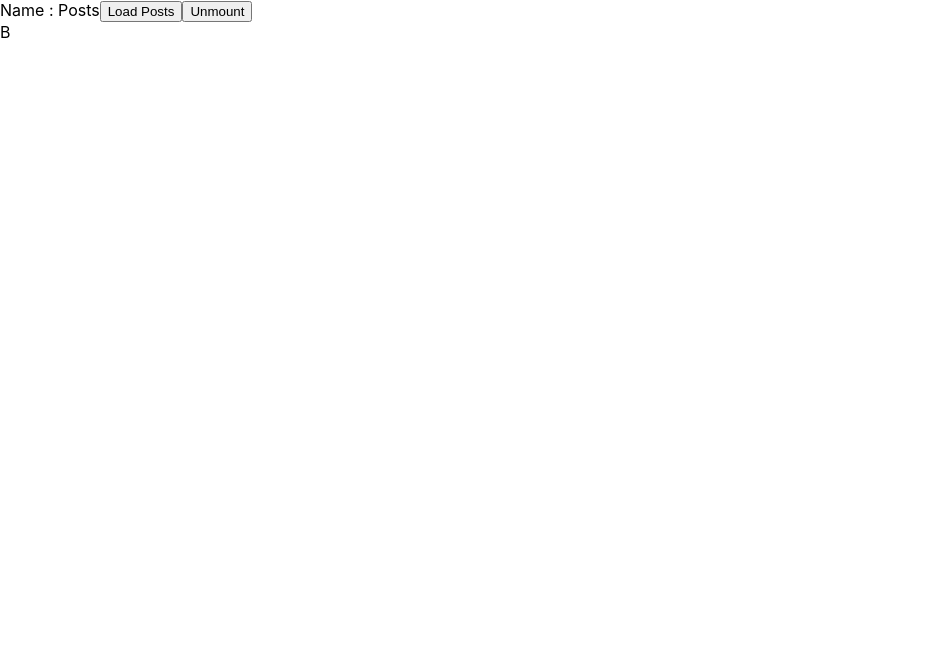
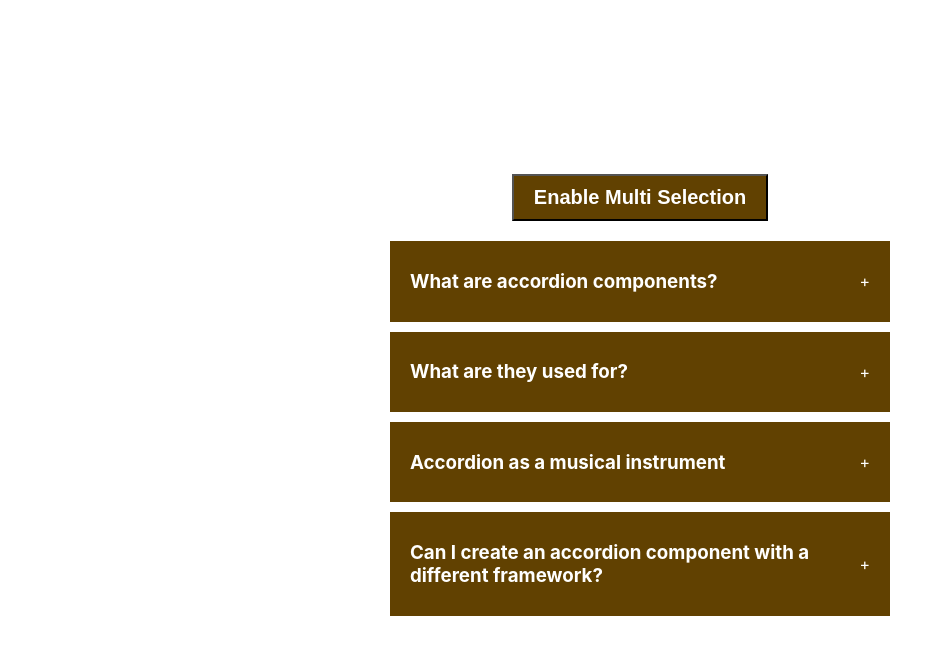
Before and after one commit to khaja78630/React, a React app: page / in a window 1280 px wide. Shown: the top 654 px of the page, without its empty margins (0-952 px from the left). Built offline with nearby package versions, Linux system fonts and the light colour scheme.

Commit message:
update phase life cycle methods

```diff
--- a/src/App.js
+++ b/src/App.js
@@ -12,12 +12,15 @@
 
 //
 
+import Accordian from "./Components/accordian/Accordian";
+
+
 function App() {
   // return <Stylesheet />
   // return <InlineStyleSheet />
 
   // return <CSSModule />
-  return <Parent />
+  return <Accordian />
 
 
 
--- /dev/null
+++ b/src/Components/accordian/Accordian.jsx
@@ -0,0 +1,68 @@
+//single selection
+//multiple selection
+
+import { useState } from "react";
+import data from "./data";
+import "./styles.css";
+
+export default function Accordian() {
+  const [selected, setSelected] = useState(null);
+  const [enableMultiSelection, setEnableMultiSelection] = useState(false);
+  const [multiple, setMultiple] = useState([]);
+
+  function handleSingleSelection(getCurrentId) {
+    setSelected(getCurrentId === selected ? null : getCurrentId);
+  }
+
+  function handleMultiSelection(getCurrentId) {
+    let cpyMutiple = [...multiple];
+    const findIndexOfCurrentId = cpyMutiple.indexOf(getCurrentId);
+
+    console.log(findIndexOfCurrentId);
+    if (findIndexOfCurrentId === -1) cpyMutiple.push(getCurrentId);
+    else cpyMutiple.splice(findIndexOfCurrentId, 1);
+
+    setMultiple(cpyMutiple);
+  }
+
+  console.log(selected, multiple);
+  return (
+    <div className="acc-wrapper">
+      <button onClick={() => setEnableMultiSelection(!enableMultiSelection)}>
+        Enable Multi Selection
+      </button>
+      <div className="accordian">
+        {data && data.length > 0 ? (
+          data.map((dataItem) => (
+            <div className="item">
+              <div
+                onClick={
+                  enableMultiSelection
+                    ? () => handleMultiSelection(dataItem.id)
+                    : () => handleSingleSelection(dataItem.id)
+                }
+                className="title"
+              >
+                <h3>{dataItem.question}</h3>
+                <span>+</span>
+              </div>
+              {enableMultiSelection
+                ? multiple.indexOf(dataItem.id) !== -1 && (
+                    <div className="acc-content ">{dataItem.answer}</div>
+                  )
+                : selected === dataItem.id && (
+                    <div className="acc-content ">{dataItem.answer}</div>
+                  )}
+              {/* {selected === dataItem.id ||
+              multiple.indexOf(dataItem.id) !== -1 ? (
+                <div className="content">{dataItem.answer}</div>
+              ) : null} */}
+            </div>
+          ))
+        ) : (
+          <div>No data found !</div>
+        )}
+      </div>
+    </div>
+  );
+}
--- /dev/null
+++ b/src/Components/accordian/data.js
@@ -0,0 +1,28 @@
+const data = [
+    {
+      id  : '1',
+      question: "What are accordion components?",
+      answer:
+        "Accordion components are user interface elements used for organizing and presenting content in a collapsible manner. They typically consist of a header, content, and an expand/collapse action.",
+    },
+    {
+      id  : '2',
+      question: "What are they used for?",
+      answer:
+        "They are commonly employed in various contexts, including FAQs, product descriptions, navigation menus, settings panels, and data tables, to save screen space and provide a structured and user-friendly interface for presenting information or options.",
+    },
+    {
+      id  : '3',
+      question: "Accordion as a musical instrument",
+      answer:
+        "The accordion is a musical instrument with a keyboard and bellows. It produces sound by air passing over reeds when the player expands or compresses the bellows, used in various music genres.",
+    },
+    {
+      id  : '4',
+      question: "Can I create an accordion component with a different framework?",
+      answer:
+        "Yes of course, it is very possible to create an accordion component with another framework.",
+    },
+  ];
+
+  export default data;
--- /dev/null
+++ b/src/Components/accordian/styles.css
@@ -0,0 +1,41 @@
+.acc-wrapper {
+  display: flex;
+  height: 100vh;
+  width: 100vw;
+  justify-content: center;
+  align-items: center;
+  flex-direction: column;
+  gap: 20px;
+}
+
+.acc-wrapper button {
+    padding: 10px 20px;
+    background: #614101;
+    color: #fff;
+    font-weight: bold;
+    font-size: 20px;
+    cursor: pointer;
+}
+
+.accordian {
+  width: 500px;
+}
+
+.item {
+  background: #614101;
+  margin-bottom: 10px;
+  padding: 10px 20px;
+}
+
+.title {
+  color: #ffffff;
+  display: flex;
+  justify-content: space-between;
+  align-items: center;
+  cursor: pointer;
+}
+
+.acc-content {
+  color: #ffffff;
+  height: auto;
+}
--- a/src/Lifecycle/A.jsx
+++ b/src/Lifecycle/A.jsx
@@ -1,4 +1,4 @@
-import React, { Component } from 'react'
+import React, { Component , PureComponent} from 'react'
 import axios from 'axios';
 import B from './B';
 
@@ -10,7 +10,10 @@
             name: 'Vinay',
             data: [],
             unmount : false,
-            interval : null
+            interval : null,
+            test : {
+                name : 'test'
+            }
         }
         console.log('From Construtor');
     }
@@ -78,8 +81,24 @@
         //     clearInterval(this.state.interval);
         // }
     }
+
+    // updaing phase
+
+    shouldComponentUpdate(nextprops, nextstate){
+        console.log('From render A shouldComponentUpdate');
+        if(this.props.name !== nextprops.name){
+            return true;
+        } else {
+            return false;
+        }
+
+    }
+    componentDidUpdate(){
+        console.log('From render A componentDidUpdate');
+        this.setState({name : 'test'})
+    }
     render() {
-        console.log('From render');
+        console.log('From render A');
         return (
             !this.state.unmount && <div> Name : {this.state.name} Posts
                 {
@@ -93,7 +112,8 @@
                 }
                 <button onClick={this.loadPosts}>Load Posts</button>
                 <button onClick={this.unmount}>Unmount</button>
-                <B />
+                Name : {this.props.name}
+                {/* <B /> */}
 
             </div>
         )
--- /dev/null
+++ b/src/Lifecycle/C.jsx
@@ -0,0 +1,28 @@
+import React, { useState } from 'react'
+
+function C() {
+    const [user, setUser] = useState({
+        name : 'test',
+        id: 1,
+        address : {
+            pincode : '523456'
+        }
+    })
+  return (
+    <div>C
+
+        <button onClick={() => {
+          const copyobj = {...user};
+
+            copyobj.id = copyobj.id + 1;
+            copyobj.address.pincode = "123456"
+            setUser(copyobj);
+
+        }}> set ID </button>
+        Id in C {user.id}
+        pincode {user?.address?.pincode}
+    </div>
+  )
+}
+
+export default C
--- a/src/Lifecycle/Parent.jsx
+++ b/src/Lifecycle/Parent.jsx
@@ -1,10 +1,36 @@
 import React, { Component } from 'react'
 import A from './A';
 
+import C from './C';
+
 export default class Parent extends Component {
+  constructor(props){
+    super(props);
+    this.state={
+      name: "vinay",
+      id: 1,
+      address: {
+
+      }
+    }
+  }
   render() {
     return (
-      <A />
+      <div>
+         <A name={this.state.name}/>
+         <button onClick={()=> {
+
+          const obj = this.state;
+          obj.id = 2
+          this.setState(obj)
+
+          }}>set same name</button>
+          id is {this.state.id}
+
+
+          <C />
+      </div>
+
     )
   }
 }
```
